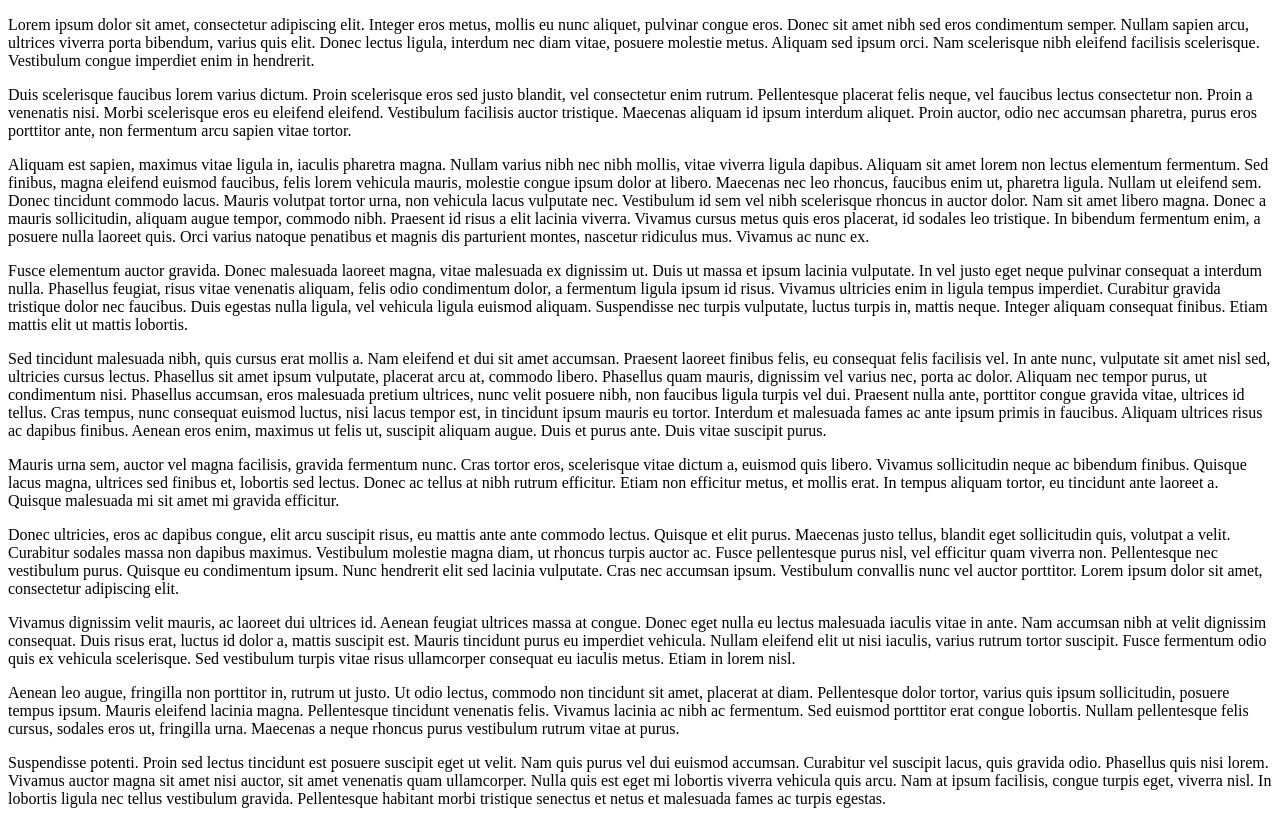
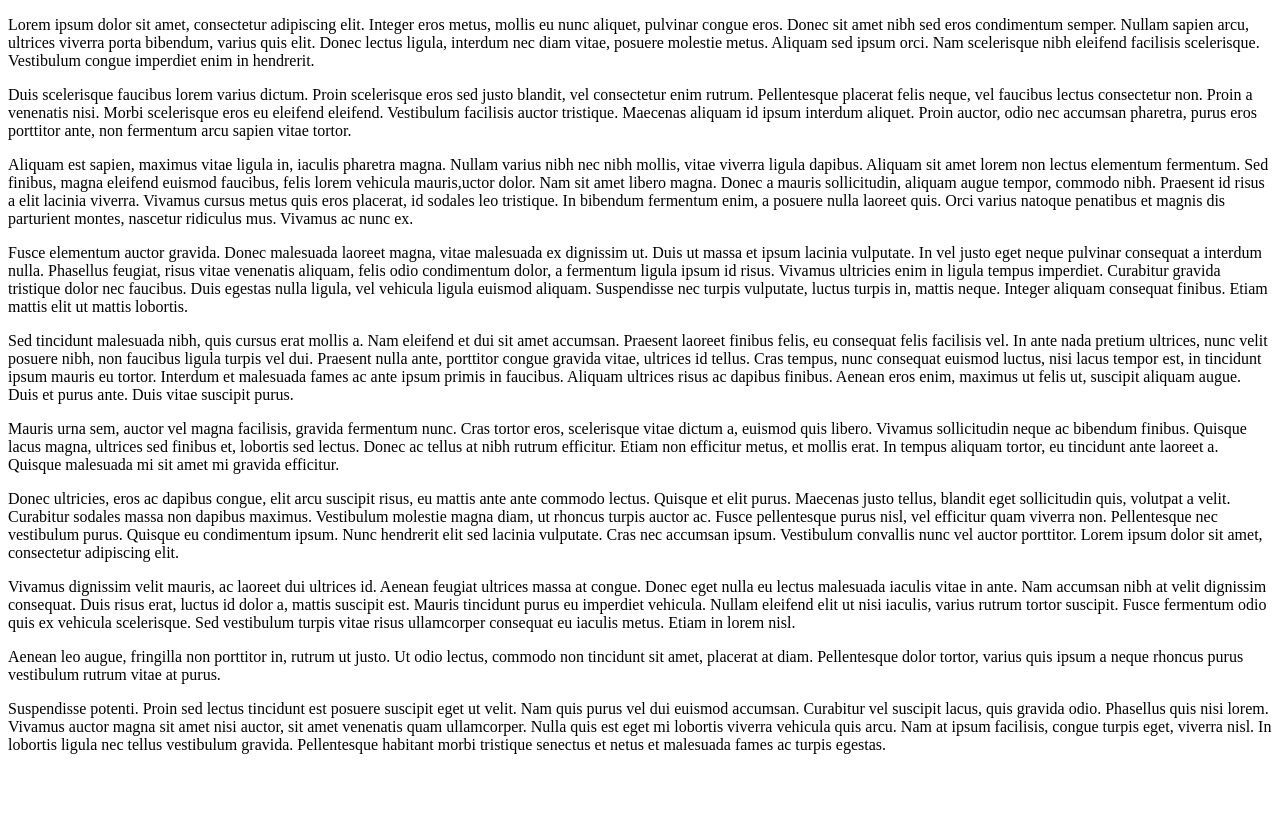
Before and after one commit to vjchaudhari/git_quiz, a plain HTML site: page index.html in a window 1280 px wide. After the commit the page ends 800 px from the top, so only its background shows below. Drawn offline with Linux system fonts and the light colour scheme.

Commit message:
Changed some Data

```diff
--- a/index.html
+++ b/index.html
@@ -12,13 +12,13 @@
 			Duis scelerisque faucibus lorem varius dictum. Proin scelerisque eros sed justo blandit, vel consectetur enim rutrum. Pellentesque placerat felis neque, vel faucibus lectus consectetur non. Proin a venenatis nisi. Morbi scelerisque eros eu eleifend eleifend. Vestibulum facilisis auctor tristique. Maecenas aliquam id ipsum interdum aliquet. Proin auctor, odio nec accumsan pharetra, purus eros porttitor ante, non fermentum arcu sapien vitae tortor.
 		</p>
 		<p>
-			Aliquam est sapien, maximus vitae ligula in, iaculis pharetra magna. Nullam varius nibh nec nibh mollis, vitae viverra ligula dapibus. Aliquam sit amet lorem non lectus elementum fermentum. Sed finibus, magna eleifend euismod faucibus, felis lorem vehicula mauris, molestie congue ipsum dolor at libero. Maecenas nec leo rhoncus, faucibus enim ut, pharetra ligula. Nullam ut eleifend sem. Donec tincidunt commodo lacus. Mauris volutpat tortor urna, non vehicula lacus vulputate nec. Vestibulum id sem vel nibh scelerisque rhoncus in auctor dolor. Nam sit amet libero magna. Donec a mauris sollicitudin, aliquam augue tempor, commodo nibh. Praesent id risus a elit lacinia viverra. Vivamus cursus metus quis eros placerat, id sodales leo tristique. In bibendum fermentum enim, a posuere nulla laoreet quis. Orci varius natoque penatibus et magnis dis parturient montes, nascetur ridiculus mus. Vivamus ac nunc ex.
+			Aliquam est sapien, maximus vitae ligula in, iaculis pharetra magna. Nullam varius nibh nec nibh mollis, vitae viverra ligula dapibus. Aliquam sit amet lorem non lectus elementum fermentum. Sed finibus, magna eleifend euismod faucibus, felis lorem vehicula mauris,uctor dolor. Nam sit amet libero magna. Donec a mauris sollicitudin, aliquam augue tempor, commodo nibh. Praesent id risus a elit lacinia viverra. Vivamus cursus metus quis eros placerat, id sodales leo tristique. In bibendum fermentum enim, a posuere nulla laoreet quis. Orci varius natoque penatibus et magnis dis parturient montes, nascetur ridiculus mus. Vivamus ac nunc ex.
 		</p>
 		<p>
 			Fusce elementum auctor gravida. Donec malesuada laoreet magna, vitae malesuada ex dignissim ut. Duis ut massa et ipsum lacinia vulputate. In vel justo eget neque pulvinar consequat a interdum nulla. Phasellus feugiat, risus vitae venenatis aliquam, felis odio condimentum dolor, a fermentum ligula ipsum id risus. Vivamus ultricies enim in ligula tempus imperdiet. Curabitur gravida tristique dolor nec faucibus. Duis egestas nulla ligula, vel vehicula ligula euismod aliquam. Suspendisse nec turpis vulputate, luctus turpis in, mattis neque. Integer aliquam consequat finibus. Etiam mattis elit ut mattis lobortis.
 		</p>
 		<p>
-			Sed tincidunt malesuada nibh, quis cursus erat mollis a. Nam eleifend et dui sit amet accumsan. Praesent laoreet finibus felis, eu consequat felis facilisis vel. In ante nunc, vulputate sit amet nisl sed, ultricies cursus lectus. Phasellus sit amet ipsum vulputate, placerat arcu at, commodo libero. Phasellus quam mauris, dignissim vel varius nec, porta ac dolor. Aliquam nec tempor purus, ut condimentum nisi. Phasellus accumsan, eros malesuada pretium ultrices, nunc velit posuere nibh, non faucibus ligula turpis vel dui. Praesent nulla ante, porttitor congue gravida vitae, ultrices id tellus. Cras tempus, nunc consequat euismod luctus, nisi lacus tempor est, in tincidunt ipsum mauris eu tortor. Interdum et malesuada fames ac ante ipsum primis in faucibus. Aliquam ultrices risus ac dapibus finibus. Aenean eros enim, maximus ut felis ut, suscipit aliquam augue. Duis et purus ante. Duis vitae suscipit purus.
+			Sed tincidunt malesuada nibh, quis cursus erat mollis a. Nam eleifend et dui sit amet accumsan. Praesent laoreet finibus felis, eu consequat felis facilisis vel. In ante nada pretium ultrices, nunc velit posuere nibh, non faucibus ligula turpis vel dui. Praesent nulla ante, porttitor congue gravida vitae, ultrices id tellus. Cras tempus, nunc consequat euismod luctus, nisi lacus tempor est, in tincidunt ipsum mauris eu tortor. Interdum et malesuada fames ac ante ipsum primis in faucibus. Aliquam ultrices risus ac dapibus finibus. Aenean eros enim, maximus ut felis ut, suscipit aliquam augue. Duis et purus ante. Duis vitae suscipit purus.
 		</p>
 		<p>
 			Mauris urna sem, auctor vel magna facilisis, gravida fermentum nunc. Cras tortor eros, scelerisque vitae dictum a, euismod quis libero. Vivamus sollicitudin neque ac bibendum finibus. Quisque lacus magna, ultrices sed finibus et, lobortis sed lectus. Donec ac tellus at nibh rutrum efficitur. Etiam non efficitur metus, et mollis erat. In tempus aliquam tortor, eu tincidunt ante laoreet a. Quisque malesuada mi sit amet mi gravida efficitur.
@@ -30,7 +30,7 @@
 			Vivamus dignissim velit mauris, ac laoreet dui ultrices id. Aenean feugiat ultrices massa at congue. Donec eget nulla eu lectus malesuada iaculis vitae in ante. Nam accumsan nibh at velit dignissim consequat. Duis risus erat, luctus id dolor a, mattis suscipit est. Mauris tincidunt purus eu imperdiet vehicula. Nullam eleifend elit ut nisi iaculis, varius rutrum tortor suscipit. Fusce fermentum odio quis ex vehicula scelerisque. Sed vestibulum turpis vitae risus ullamcorper consequat eu iaculis metus. Etiam in lorem nisl.
 		</p>
 		<p>
-			Aenean leo augue, fringilla non porttitor in, rutrum ut justo. Ut odio lectus, commodo non tincidunt sit amet, placerat at diam. Pellentesque dolor tortor, varius quis ipsum sollicitudin, posuere tempus ipsum. Mauris eleifend lacinia magna. Pellentesque tincidunt venenatis felis. Vivamus lacinia ac nibh ac fermentum. Sed euismod porttitor erat congue lobortis. Nullam pellentesque felis cursus, sodales eros ut, fringilla urna. Maecenas a neque rhoncus purus vestibulum rutrum vitae at purus.
+			Aenean leo augue, fringilla non porttitor in, rutrum ut justo. Ut odio lectus, commodo non tincidunt sit amet, placerat at diam. Pellentesque dolor tortor, varius quis ipsum  a neque rhoncus purus vestibulum rutrum vitae at purus.
 		</p>
 		<p>
 			Suspendisse potenti. Proin sed lectus tincidunt est posuere suscipit eget ut velit. Nam quis purus vel dui euismod accumsan. Curabitur vel suscipit lacus, quis gravida odio. Phasellus quis nisi lorem. Vivamus auctor magna sit amet nisi auctor, sit amet venenatis quam ullamcorper. Nulla quis est eget mi lobortis viverra vehicula quis arcu. Nam at ipsum facilisis, congue turpis eget, viverra nisl. In lobortis ligula nec tellus vestibulum gravida. Pellentesque habitant morbi tristique senectus et netus et malesuada fames ac turpis egestas.
```
